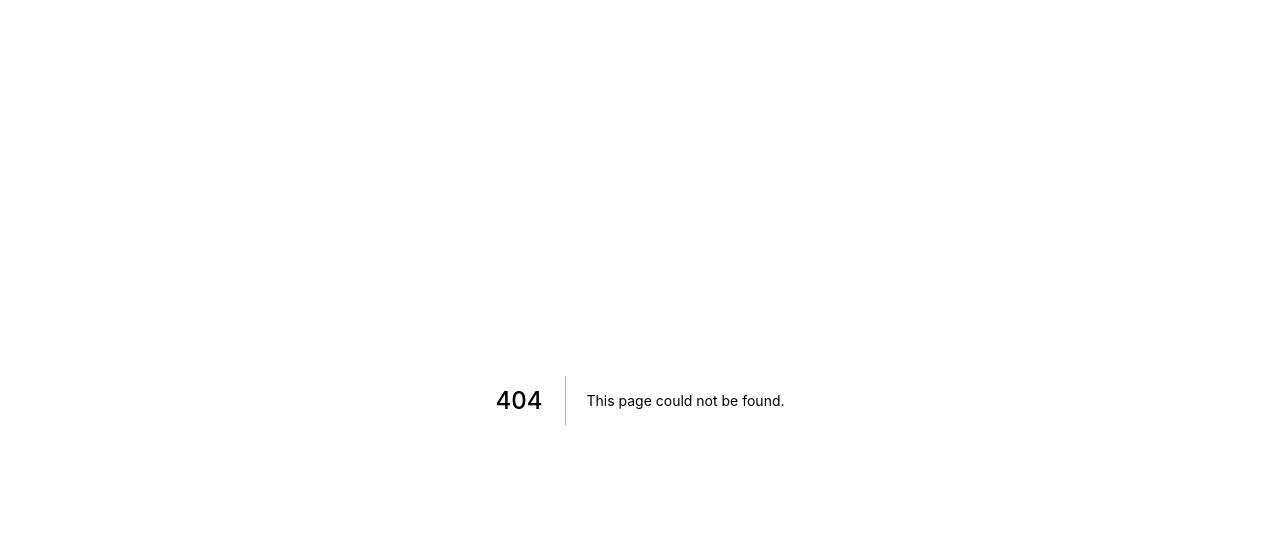
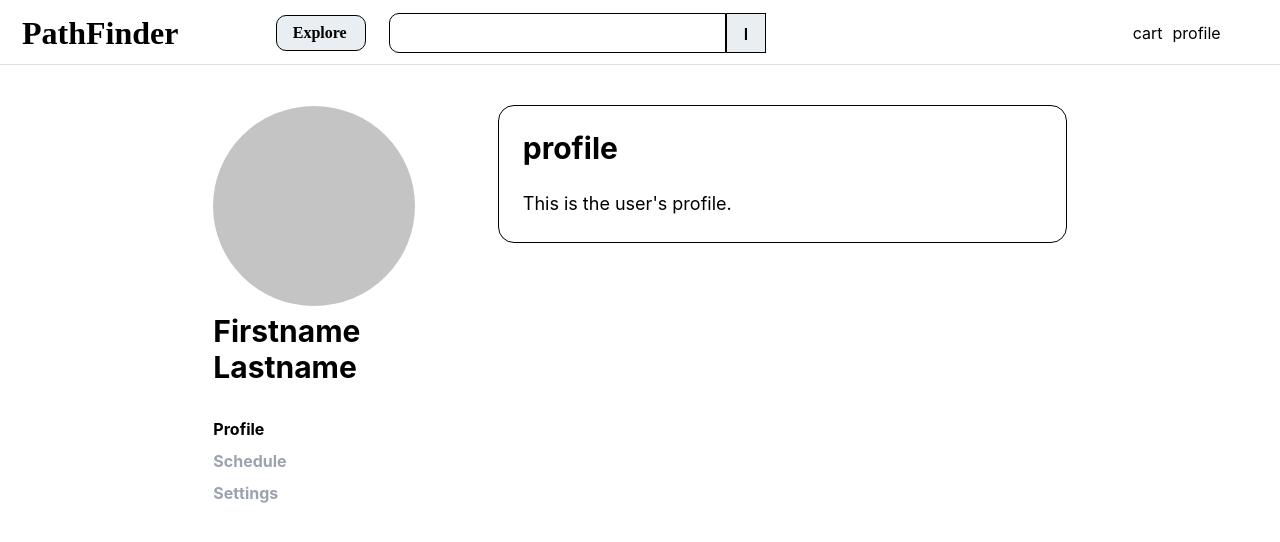
Before and after one commit to ECE444-2021Fall/project1-education-pathways-group-13-shazam, a Next.js app in the folder pathfinder-frontend/: page /profile in a window 1280 px wide. Before the commit this address had no page. Shown: the top 542 px of the page. Built offline with nearby package versions, Linux system fonts and the light colour scheme.

Commit message:
#21 Created the basic layout for the profile page.

```diff
--- a/pathfinder-frontend/pages/index.js
+++ b/pathfinder-frontend/pages/index.js
@@ -31,7 +31,7 @@ export default function Home() {
                         <h1>Selecting courses is hard...</h1>
                         <br/>
                         <p>
-                            Between checking graduation eligibility, balancing workloads and checking prequistes;
+                            Between checking graduation eligibility, balancing workloads and checking prequisites;
                             course selection can feel like rocket science.
                         </p>
                         <br/>
--- /dev/null
+++ b/pathfinder-frontend/pages/profile.js
@@ -0,0 +1,51 @@
+import Head from 'next/head';
+import Image from 'next/image';
+import styles from '../styles/Profile.module.css';
+import Link from 'next/link';
+import { useRouter } from 'next/router';
+import NavBar from '../components/navbar';
+
+export default function Profile() {
+    const switchSection = (event) => {
+        let sections = document.getElementsByClassName(styles.section);
+        for (let i = 0; i < sections.length; i++) {
+            if (sections[i].id === event.target.id) {
+                sections[i].classList.add(styles.active_section);
+            } else {
+                sections[i].classList.remove(styles.active_section);
+            }
+        }
+        document.getElementById("details").innerHTML = "<h1>" + event.target.id + "</h1>" + "<br/><p>This is the user's " + event.target.id + "</p>";
+    }
+
+    return (
+        <>
+            <Head>
+                <title>PathFinder</title>
+                <link rel="icon" href="/favicon.ico" />
+            </Head>
+            <NavBar/>
+            <main className={styles.main}>
+                <div className={styles.grid}>
+                    <div className={[styles.card, styles.leftbar].join(' ')}>
+                        <Image src="/profile-picture.svg" width={202} height={202}/>
+                        <div id="name">
+                            <h1>Firstname Lastname</h1>
+                        </div>
+                        <br/>
+                        <div id="profile" className={[styles.section, styles.active_section].join(' ')} onClick={switchSection}>Profile</div>
+                        <div id="schedule" className={styles.section} onClick={switchSection}>Schedule</div>
+                        <div id="settings" className={styles.section} onClick={switchSection}>Settings</div>
+                    </div>
+                    <div id="details" className={[styles.card, styles.rightbar].join(' ')}>
+                        <h1>profile</h1>
+                        <br/>
+                        <p>
+                            This is the user's profile.
+                        </p>
+                    </div>
+                </div>
+            </main>
+        </>
+    )
+}
--- /dev/null
+++ b/pathfinder-frontend/styles/Profile.module.css
@@ -0,0 +1,41 @@
+.container {
+    @apply min-h-screen flex flex-col bg-no-repeat bg-bottom relative;
+    background-color: #E8EEF2;
+    min-width: 850px;
+}
+
+.main {
+    @apply justify-center items-center flex-wrap flex flex-1;
+}
+
+.grid {
+    @apply w-8/12 inline-block align-top justify-start items-start flex-wrap flex z-10 py-10;
+}
+
+.card {
+    @apply p-6 bg-white bg-opacity-75;
+}
+
+.card h1 {
+  @apply text-3xl font-bold;
+}
+
+.card p {
+  @apply text-lg;
+}
+
+.leftbar {
+    @apply w-4/12 p-0;
+}
+
+.section {
+    @apply font-bold my-2 cursor-pointer text-gray-400;
+}
+
+.active_section {
+    @apply text-black;
+}
+
+.rightbar {
+    @apply w-8/12 rounded-2xl border-solid border-black border;
+}
```
Also changed, not shown: pathfinder-frontend/public/profile-picture.svg (added).
